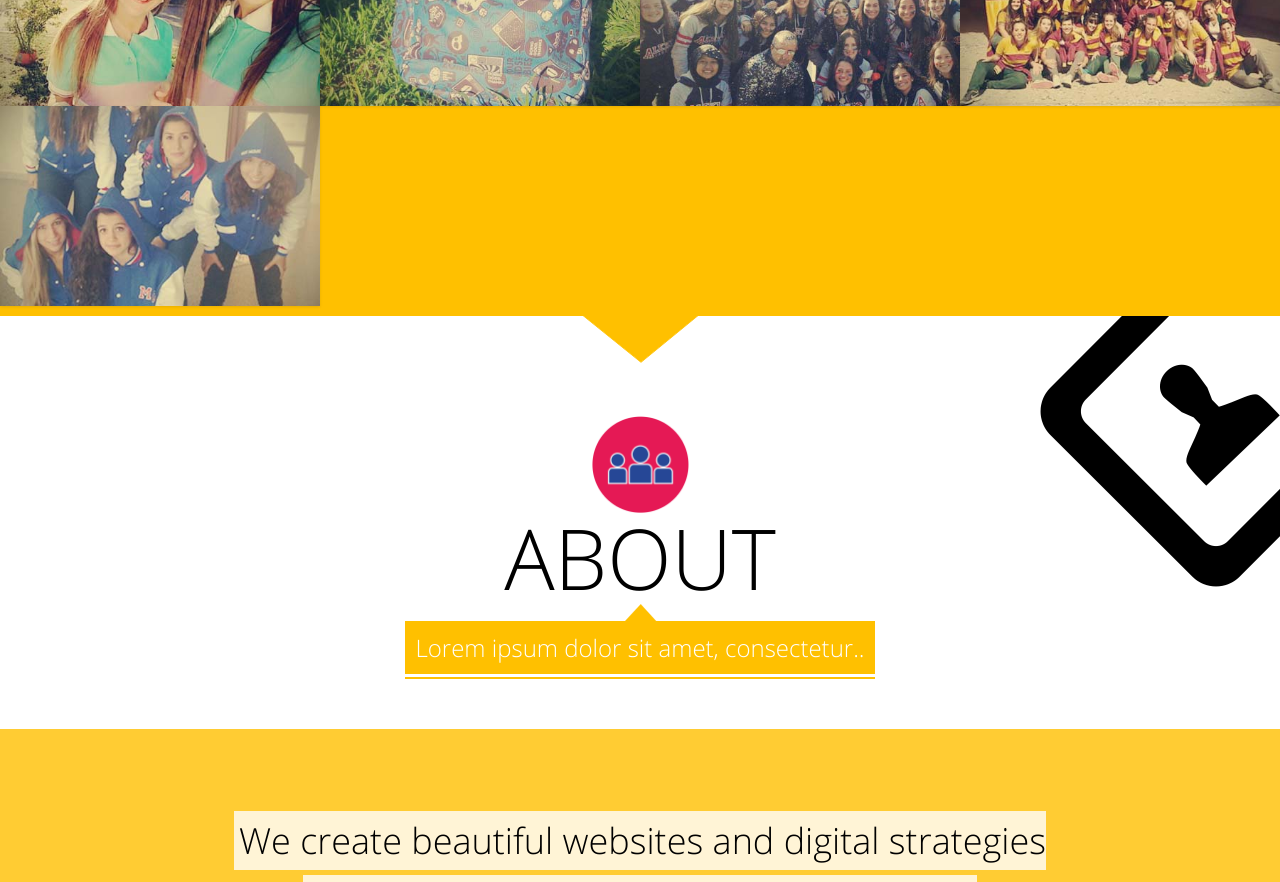
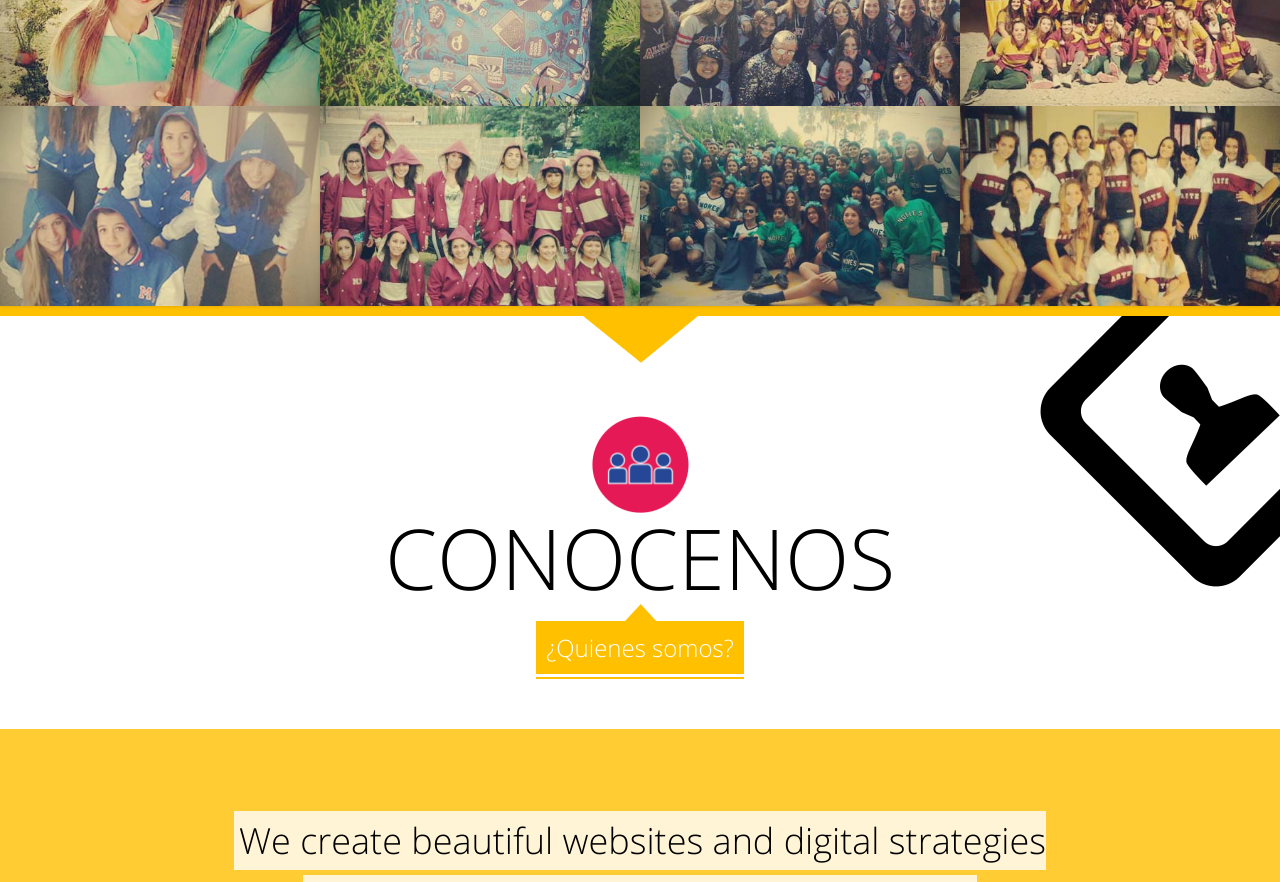
Before and after one commit to andres4847/newcollage_old, a plain HTML site: page index.html in a window 1280 px wide. Shown: the part 1504-2386 px from the top of the page. Drawn offline with Linux system fonts and the light colour scheme.

Commit message:
psd, nuevas imagenes, index

```diff
--- a/index.html
+++ b/index.html
@@ -159,22 +159,22 @@
             <a class="scroll-link" href="#showcase" id="showcase-linker" data-soffset="100">showcase</a>
         </li>
 		<li>
-            <a class="scroll-link" href="#about" id="about-linker" data-soffset="100">Conocenos</a>
+            <a class="scroll-link" href="#about" id="about-linker" data-soffset="100">conocenos</a>
         </li>
 		<li>
-            <a class="scroll-link" href="#services" id="services-linker" data-soffset="100">Diseños</a>
+            <a class="scroll-link" href="#services" id="services-linker" data-soffset="100">diseños</a>
         </li>
 		<li class="logo-wrap">
             <a class="scroll-link logo" href="#body" data-soffset="100"><img alt="renova" title="renova" src="images/logo.png"/></a>
         </li>
 		<li>
-            <a class="scroll-link" href="#newsreel" id="newsreel-linker" data-soffset="100">Egresaditos</a>
+            <a class="scroll-link" href="#newsreel" id="newsreel-linker" data-soffset="100">egresaditos</a>
         </li>
 		<li>
-            <a class="scroll-link" href="#portfolio" id="portfolio-linker" data-soffset="100">FAQ</a>
+            <a class="scroll-link" href="#portfolio" id="portfolio-linker" data-soffset="100">faq</a>
         </li>
 		<li>
-            <a class="scroll-link" href="#contact" id="contact-linker" data-soffset="100">Contactanos</a>
+            <a class="scroll-link" href="#contact" id="contact-linker" data-soffset="100">contactanos</a>
         </li>
 	</ul>
 </div>
@@ -191,140 +191,161 @@
 
 <!-- FOLIO ITEM -->
 <li class="folio-image-box box">
-	<a class="fancythumb" href="images/showcase/full/01.jpg" title="Title Here">
+	<a class="fancythumb" href="images/showcase/full/01.jpg" title="Amistad">
 		<img alt="renova" title="renova" src="images/showcase/thumbs/01.jpg"/>
-		<div><span>Title Here</span></div>
+		<div><span>Amistad</span></div>
 	</a>
 </li>
 <!-- FOLIO ITEM -->
 
 <!-- FOLIO ITEM -->
 <li class="folio-image-box box">
-    <a class="fancythumb" href="images/showcase/full/02.jpg" title="Title Here">
+    <a class="fancythumb" href="images/showcase/full/02.jpg" title="Originalidad">
 		<img alt="renova" title="renova" src="images/showcase/thumbs/02.jpg"/>
-		<div><span>Title Here</span></div>
+		<div><span>Originalidad</span></div>
 	</a>
 </li>
 
 <!-- FOLIO ITEM -->
 <li class="folio-image-box box">
-    <a class="fancythumb" href="images/showcase/full/03.jpg" title="Title Here">
+    <a class="fancythumb" href="images/showcase/full/03.jpg" title="Expresividad">
 		<img alt="renova" title="renova" src="images/showcase/thumbs/03.jpg"/>
-		<div><span>Title Here</span></div>
+		<div><span>Expresividad</span></div>
 	</a>
 </li>
 
 <!-- FOLIO ITEM -->
 <li class="folio-image-box box">
-	<a class="fancythumb" href="images/showcase/full/04.jpg" title="Title Here">
+	<a class="fancythumb" href="images/showcase/full/04.jpg" title="Motivación">
 		<img alt="renova" title="renova" src="images/showcase/thumbs/04.jpg"/>
-		<div><span>Title Here</span></div>
+		<div><span>Motivación</span></div>
 	</a>
 </li>
 
 <!-- FOLIO ITEM -->
 <li class="folio-image-box box">
-    <a class="fancythumb" href="images/showcase/full/05.jpg" title="Title Here">
+    <a class="fancythumb" href="images/showcase/full/05.jpg" title="Calidad">
 		<img alt="renova" title="renova" src="images/showcase/thumbs/05.jpg"/>
-		<div><span>Title Here</span></div>
+		<div><span>Calidad</span></div>
 	</a>
 </li>
 <!-- FOLIO ITEM -->
 
 <!-- FOLIO ITEM -->
 <li class="folio-image-box box">
-    <a class="fancythumb" href="images/showcase/full/06.jpg" title="Title Here">
+    <a class="fancythumb" href="images/showcase/full/06.jpg" title="Responsabilidad">
 		<img alt="renova" title="renova" src="images/showcase/thumbs/06.jpg"/>
-		<div><span>Title Here</span></div>
+		<div><span>Responsabilidad</span></div>
 	</a>
 </li>
 
 <!-- FOLIO ITEM -->
 <li class="folio-image-box box">
-    <a class="fancythumb" href="images/showcase/full/07.jpg" title="Title Here">
+    <a class="fancythumb" href="images/showcase/full/07.jpg" title="Innovación">
 		<img alt="renova" title="renova" src="images/showcase/thumbs/07.jpg"/>
-		<div><span>Title Here</span></div>
+		<div><span>Innovación</span></div>
 	</a>
 </li>
 
 <!-- FOLIO ITEM -->
 <li class="folio-image-box box">
-    <a class="fancythumb" href="images/showcase/full/08.jpg" title="Title Here">
+    <a class="fancythumb" href="images/showcase/full/08.jpg" title="Seguridad">
 		<img alt="renova" title="renova" src="images/showcase/thumbs/08.jpg"/>
-		<div><span>Title Here</span></div>
+		<div><span>Seguridad</span></div>
 	</a>
 </li>
 
 <!-- FOLIO ITEM -->
 <li class="folio-image-box box">
-    <a class="fancythumb" href="images/showcase/full/09.jpg" title="Title Here">
+    <a class="fancythumb" href="images/showcase/full/09.jpg" title="Trabajo en equipo">
 		<img alt="renova" title="renova" src="images/showcase/thumbs/09.jpg"/>
-		<div><span>Title Here</span></div>
+		<div><span>Trabajo en equipo</span></div>
 	</a>
 </li>
 <!-- FOLIO ITEM -->
 
 <!-- FOLIO ITEM -->
 <li class="folio-image-box box">
-    <a class="fancythumb" href="images/showcase/full/10.jpg" title="Title Here">
+    <a class="fancythumb" href="images/showcase/full/10.jpg" title="Futuro">
 		<img alt="renova" title="renova" src="images/showcase/thumbs/10.jpg"/>
-		<div><span>Title Here</span></div>
+		<div><span>Futuro</span></div>
 	</a>
 </li>
 
 <!-- FOLIO ITEM -->
 <li class="folio-image-box box">
-    <a class="fancythumb" href="images/showcase/full/11.jpg" title="Title Here">
+    <a class="fancythumb" href="images/showcase/full/11.jpg" title="Fiesta">
 		<img alt="renova" title="renova" src="images/showcase/thumbs/11.jpg"/>
-		<div><span>Title Here</span></div>
+		<div><span>Fiesta</span></div>
 	</a>
 </li>
 
 <!-- FOLIO ITEM -->
 <li class="folio-image-box box">
-    <a class="fancythumb" href="images/showcase/full/12.jpg" title="Title Here">
+    <a class="fancythumb" href="images/showcase/full/12.jpg" title="Inteligencia">
 		<img alt="renova" title="renova" src="images/showcase/thumbs/12.jpg"/>
-		<div><span>Title Here</span></div>
+		<div><span>Inteligencia</span></div>
 	</a>
 </li>
 
 <!-- FOLIO ITEM -->
 <li class="folio-image-box box">
-    <a class="fancythumb" href="images/showcase/full/13.jpg" title="Title Here">
+    <a class="fancythumb" href="images/showcase/full/13.jpg" title="Juventud">
 		<img alt="renova" title="renova" src="images/showcase/thumbs/13.jpg"/>
-		<div><span>Title Here</span></div>
+		<div><span>Juventud</span></div>
 	</a>
 </li>
 <!-- FOLIO ITEM -->
 
 <!-- FOLIO ITEM -->
 <li class="folio-image-box box">
-    <a class="fancythumb" href="images/showcase/full/14.jpg" title="Title Here">
+    <a class="fancythumb" href="images/showcase/full/14.jpg" title="Honestidad">
 		<img alt="renova" title="renova" src="images/showcase/thumbs/14.jpg"/>
-		<div><span>Title Here</span></div>
+		<div><span>Honestidad</span></div>
 	</a>
 </li>
 
 <!-- FOLIO ITEM -->
 <li class="folio-image-box box">
-    <a class="fancythumb" href="images/showcase/full/15.jpg" title="Title Here">
+    <a class="fancythumb" href="images/showcase/full/15.jpg" title="Unión">
 		<img alt="renova" title="renova" src="images/showcase/thumbs/15.jpg"/>
-		<div><span>Title Here</span></div>
+		<div><span>Unión</span></div>
 	</a>
 </li>
 
 <!-- FOLIO ITEM -->
 <li class="folio-image-box box">
-    <a class="fancythumb" href="images/showcase/full/16.jpg" title="Title Here">
+    <a class="fancythumb" href="images/showcase/full/16.jpg" title="Verdad">
 		<img alt="renova" title="renova" src="images/showcase/thumbs/16.jpg"/>
-		<div><span>Title Here</span></div>
+		<div><span>Verdad</span></div>
 	</a>
 </li>
 
 <li class="folio-image-box box">
-    <a class="fancythumb" href="images/showcase/full/17.jpg" title="Title Here">
+    <a class="fancythumb" href="images/showcase/full/17.jpg" title="Compromiso">
 		<img alt="renova" title="renova" src="images/showcase/thumbs/17.jpg"/>
-		<div><span>Title Here</span></div>
+		<div><span>Compromiso</span></div>
+	</a>
+</li>
+
+<li class="folio-image-box box">
+    <a class="fancythumb" href="images/showcase/full/18.jpg" title="Confianza">
+		<img alt="renova" title="renova" src="images/showcase/thumbs/18.jpg"/>
+		<div><span>Confianza</span></div>
+	</a>
+</li>
+
+<li class="folio-image-box box">
+    <a class="fancythumb" href="images/showcase/full/19.jpg" title="Madurez">
+		<img alt="renova" title="renova" src="images/showcase/thumbs/19.jpg"/>
+		<div><span>Madurez</span></div>
+	</a>
+</li>
+
+<li class="folio-image-box box">
+    <a class="fancythumb" href="images/showcase/full/20.jpg" title="Compañerismo">
+		<img alt="renova" title="renova" src="images/showcase/thumbs/20.jpg"/>
+		<div><span>Compañerismo</span></div>
 	</a>
 </li>
 
@@ -346,8 +367,8 @@
             <div class="row add-top-main">
                 <article class="span12">
                 	<div class="thumb-icon"><img alt="renova" title="renova" src="images/icons/01.png"/></div>
-                	<h1 class="main-heading"><span>About</span></h1>
-                	<h3 class="promo-text"><span>Lorem ipsum dolor sit amet, consectetur..</span></h3>
+                	<h1 class="main-heading"><span>Conocenos</span></h1>
+                	<h3 class="promo-text"><span>¿Quienes somos?</span></h3>
                 </article>
             </div>
         </section><!--/ container-->
--- a/stylesheets/hoverdir.css
+++ b/stylesheets/hoverdir.css
@@ -21,7 +21,7 @@
 }
 .da-thumbs li a div {
 	position: absolute;
-	background: rgba(255,192,0,0.8) url('../images/plus.png') center 100px no-repeat;
+	background: rgba(243,147,20,0.8) url('../images/plus.png') center 100px no-repeat;
 	width: 100%;
 	height: 100%;
 }
```
Also changed, not shown: images/bg2.jpg, images/showcase/full/19.jpg (added), images/showcase/full/20.jpg (added), images/showcase/thumbs/19.jpg (added), images/showcase/thumbs/20.jpg (added).
